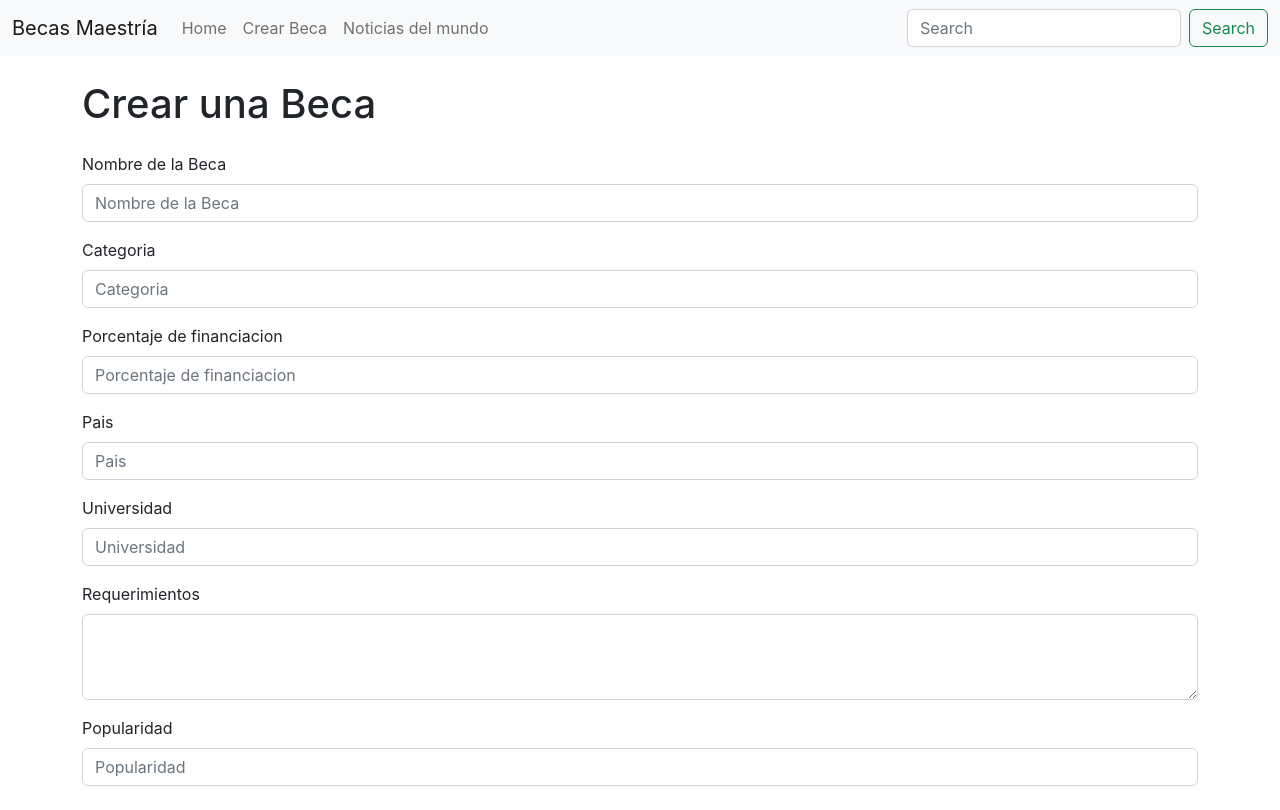
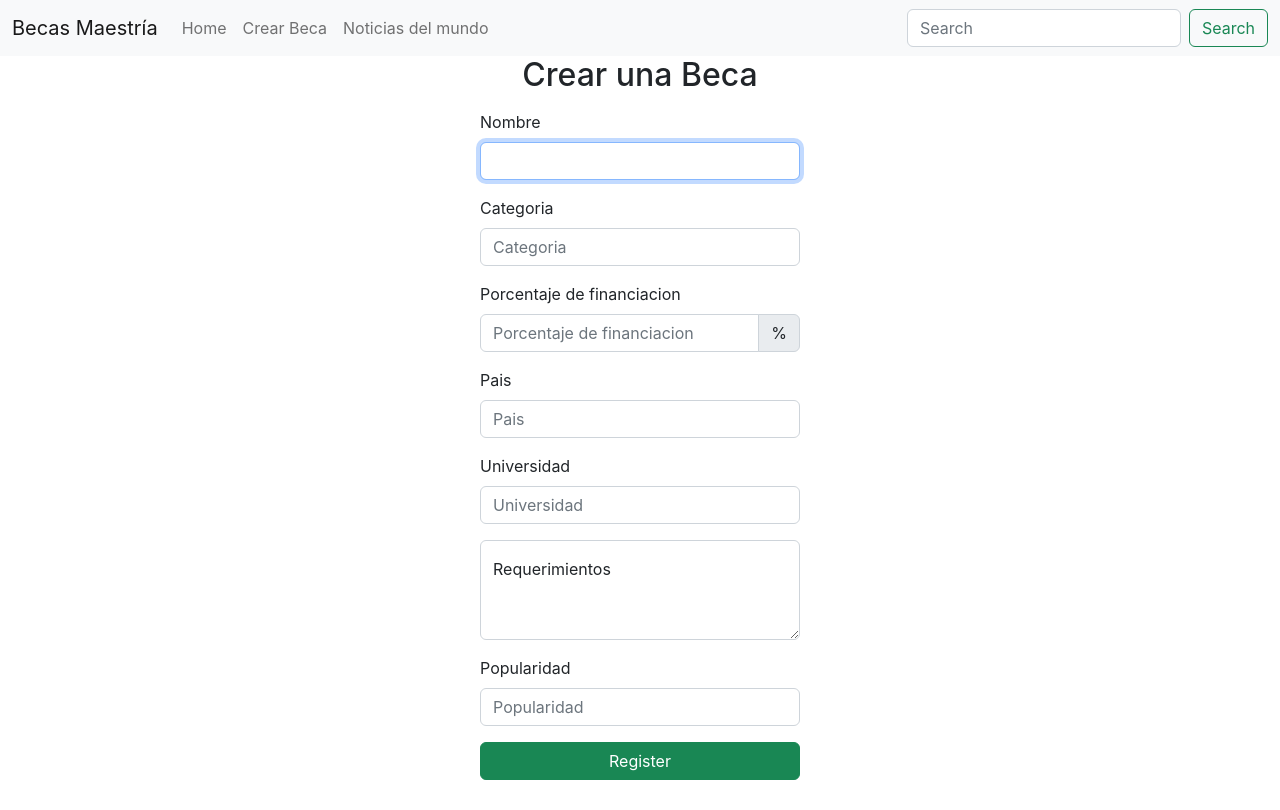
Before and after one commit to SrPio/Proyecto1-becas-www, a React (Create React App) app in the folder frontend/: page /BecasForm in a window 1280 px wide. Built offline with nearby package versions, Linux system fonts and the light colour scheme.

Commit message:
Metodo CREATE funcionando El metodo para crear una beca está funcionando. El de eliminar y editar no están funcionando.

```diff
--- a/frontend/src/components/becas/BecasCards/BecasCards.jsx
+++ b/frontend/src/components/becas/BecasCards/BecasCards.jsx
@@ -5,10 +5,21 @@ import ListGroupItem from "react-bootstrap/ListGroupItem";
 import Col from "react-bootstrap/Col";
 import Row from "react-bootstrap/Row";
 import Button from "react-bootstrap/Button";
+import { useNavigate } from "react-router-dom";
 
-function BecasCards({ becasData }) {
+import * as FuncionesBecas from "../FuncionesBecas/FuncionesBecas";
+
+function BecasCards({ becasData, obtenerBecas }) {
+  const navigate = useNavigate();
+
+  const handleDelete = async (becaId) => {
+    console.log(becaId);
+    await FuncionesBecas.deleteBeca(becaId);
+    obtenerBecas();
+  };
+
   return (
-    <Row xs={1} md={4} className="g-4">
+    <Row xs={1} md={3} className="g-4">
       {becasData.map((beca) => {
         return (
           <Col className="mb-2" key={beca.id}>
@@ -28,7 +39,21 @@ function BecasCards({ becasData }) {
                 <ListGroupItem>{beca.popularidad}</ListGroupItem>
               </ListGroup>
               <Card.Body>
-                <Button variant="primary">Mas Información</Button>
+                <div className="d-grid gap-2">
+                  <Button variant="primary">Mas Información</Button>
+                  <Button
+                    variant="info"
+                    onClick={() => navigate(`/updateBeca/${beca.id}`)}
+                  >
+                    Editar Beca
+                  </Button>
+                  <Button
+                    onClick={() => beca.id && handleDelete(beca.id)}
+                    variant="danger"
+                  >
+                    Borrar Beca
+                  </Button>
+                </div>
               </Card.Body>
             </Card>
           </Col>
--- a/frontend/src/components/becas/BecasForm/BecasForm.jsx
+++ b/frontend/src/components/becas/BecasForm/BecasForm.jsx
@@ -1,54 +1,173 @@
-import React from "react";
-import Button from "react-bootstrap/Button";
-import Form from "react-bootstrap/Form";
+import React, { useEffect, useState } from "react";
+import { useNavigate, useParams } from "react-router-dom";
+
+import * as FuncionesBecas from "../FuncionesBecas/FuncionesBecas";
 
 function BecasForm() {
+  const navigate = useNavigate();
+  const params = useParams();
+
+  const INITIAL_STATE = {
+    nombre: "",
+    categoria: "",
+    porcentaje_financia: "",
+    pais: "",
+    universidad: "",
+    requerimientos: "",
+    popularidad: "",
+  };
+
+  const [beca, setBeca] = useState(INITIAL_STATE);
+
+  const handleInputChange = (e) => {
+    setBeca({ ...beca, [e.target.name]: e.target.value });
+  };
+
+  const handleSubmit = async (e) => {
+    e.preventDefault();
+    /* console.log(beca); */
+    try {
+      let res;
+      res = await FuncionesBecas.registerBeca(beca);
+      const data = await res.json();
+      console.log(data);
+      navigate("/");
+    } catch (error) {
+      console.log(error);
+    }
+  };
+
+  const getBeca = async (becaId) => {
+    try {
+      const res = await FuncionesBecas.getBeca(becaId);
+      const data = await res.json();
+      console.log(data);
+    } catch (error) {
+      console.log(error);
+    }
+  };
+
+  useEffect(() => {
+    if (params.id) {
+      getBeca(params.id);
+    }
+  }, []);
+
   return (
-    <div className="container my-4">
-      <Form>
-        <h1 className="my-4">Crear una Beca</h1>
-        <Form.Group className="mb-3" controlId="nombre">
-          <Form.Label>Nombre de la Beca</Form.Label>
-          <Form.Control
+    <div className="col-md-3 mx-auto">
+      <h2 className="mb-3 text-center">Crear una Beca</h2>
+      <form onSubmit={handleSubmit}>
+        <div className="mb-3">
+          <label className="form-label">Nombre</label>
+          <input
             type="text"
-            placeholder="Nombre de la Beca"
+            name="nombre"
+            value={beca.nombre}
+            onChange={handleInputChange}
+            className="form-control"
+            minLength="2"
             maxLength="50"
+            autoFocus
+            required
           />
-        </Form.Group>
-        <Form.Group className="mb-3" controlId="categoria">
-          <Form.Label>Categoria</Form.Label>
-          <Form.Control type="text" placeholder="Categoria" maxLength="50" />
-        </Form.Group>
-        <Form.Group className="mb-3" controlId="porcentajeFinancia">
-          <Form.Label>Porcentaje de financiacion</Form.Label>
-          <Form.Control
+        </div>
+        <div className="mb-3">
+          <label className="form-label">Categoria</label>
+          <input
             type="text"
-            placeholder="Porcentaje de financiacion"
-            maxLength="2"
+            className="form-control"
+            placeholder="Categoria"
+            name="categoria"
+            maxLength="50"
+            value={beca.categoria}
+            onChange={handleInputChange}
           />
-        </Form.Group>
-        <Form.Group className="mb-3" controlId="pais">
-          <Form.Label>Pais</Form.Label>
-          <Form.Control type="text" placeholder="Pais" maxLength="50" />
-        </Form.Group>
-        <Form.Group className="mb-3" controlId="universidad">
-          <Form.Label>Universidad</Form.Label>
-          <Form.Control type="text" placeholder="Universidad" maxLength="50" />
-        </Form.Group>
-        <Form.Group className="mb-3" controlId="requerimientos">
-          <Form.Label>Requerimientos</Form.Label>
-          <Form.Control as="textarea" rows={3} maxLength="250" />
-        </Form.Group>
-        <Form.Group className="mb-3" controlId="popularidad">
-          <Form.Label>Popularidad</Form.Label>
-          <Form.Control
+        </div>
+        <div className="mb-3">
+          <label className="form-label">Porcentaje de financiacion</label>
+          <div className="input-group mb-3">
+            <input
+              type="number"
+              placeholder="Porcentaje de financiacion"
+              name="porcentaje_financia"
+              className="form-control"
+              min="1"
+              max="100"
+              value={beca.porcentaje_financia}
+              onChange={handleInputChange}
+            />
+            <span className="input-group-text" id="basic-addon2">
+              %
+            </span>
+          </div>
+        </div>
+        <div className="mb-3">
+          <label className="form-label">Pais</label>
+          <input
+            type="text"
+            className="form-control"
+            name="pais"
+            placeholder="Pais"
+            maxLength="50"
+            value={beca.pais}
+            onChange={handleInputChange}
+          />
+        </div>
+        <div className="mb-3">
+          <label className="form-label">Universidad</label>
+          <input
+            type="text"
+            className="form-control"
+            name="universidad"
+            placeholder="Universidad"
+            maxLength="50"
+            value={beca.universidad}
+            onChange={handleInputChange}
+          />
+        </div>
+        <div className="mb-3">
+          <div className="form-floating">
+            <textarea
+              className="form-control"
+              placeholder="Leave a comment here"
+              id="floatingTextarea2"
+              style={{ height: "100px" }}
+              name="requerimientos"
+              maxLength="250"
+              value={beca.requerimientos}
+              onChange={handleInputChange}
+            ></textarea>
+            <label htmlFor="floatingTextarea2">Requerimientos</label>
+          </div>
+        </div>
+        <div className="mb-3">
+          <label className="form-label">Popularidad</label>
+          <input
             type="number"
+            name="popularidad"
             placeholder="Popularidad"
             min="1"
             max="5"
+            value={beca.popularidad}
+            onChange={handleInputChange}
+            className="form-control"
           />
-        </Form.Group>
-      </Form>
+        </div>
+        <div className="d-grid gap-2">
+          {/* {params.id ? (
+            <button type="submit" className="btn btn-block btn-primary">
+              Update
+            </button>
+          ) : (
+            <button type="submit" className="btn btn-block btn-success">
+              Register
+            </button>
+          )} */}
+          <button type="submit" className="btn btn-block btn-success">
+            Register
+          </button>
+        </div>
+      </form>
     </div>
   );
 }
--- a/frontend/src/components/becas/BecasList/BecasList.jsx
+++ b/frontend/src/components/becas/BecasList/BecasList.jsx
@@ -27,7 +27,7 @@ function BecasList() {
     <div>
       <h1>Becas de maestría.</h1>
       <div>
-        <BecasCards becasData={becasData} />
+        <BecasCards becasData={becasData} obtenerBecas={obtenerBecas} />
       </div>
     </div>
   );
--- /dev/null
+++ b/frontend/src/components/becas/FuncionesBecas/FuncionesBecas.js
@@ -0,0 +1,30 @@
+const API_URL = `http://localhost:8000/api/beca/`
+
+export const registerBeca = async (newBeca) => {
+    return await fetch(API_URL, {
+        method: 'POST',
+        headers: {
+            'Content-Type': 'application/json'
+        },
+        body: JSON.stringify({
+            "nombre": String(newBeca.nombre).trim(),
+            "categoria": String(newBeca.categoria).trim(),
+            "porcentaje_financia": String(`${newBeca.porcentaje_financia}%`).trim(),
+            "pais": String(newBeca.pais).trim(),
+            "universidad": String(newBeca.universidad).trim(),
+            "requerimientos": String(newBeca.requerimientos).trim(),
+            "popularidad": String(newBeca.popularidad).trim(),
+        })
+    });
+};
+
+export const deleteBeca = async (becaId) => {
+    return await fetch(`${API_URL}${becaId}`,
+        {
+            method: 'DELETE'
+        });
+};
+
+export const getBeca = async (becaId) => {
+    return await fetch(`${API_URL}${becaId}`);
+};
--- a/frontend/src/index.js
+++ b/frontend/src/index.js
@@ -6,7 +6,6 @@ import reportWebVitals from './reportWebVitals';
 import { BrowserRouter, Route, Routes } from "react-router-dom"
 import NavbarComponent from './components/Navbar/NavbarComponent';
 import BecasForm from './components/becas/BecasForm/BecasForm';
-import BecasList from './components/becas/BecasList/BecasList';
 
 
 
@@ -18,6 +17,7 @@ root.render(
       <Routes>
         <Route exact path="/" element={<App />} />
         <Route path="/BecasForm" element={<BecasForm />} />
+        <Route path="/updateBeca/:id" element={<BecasForm />} />
       </Routes>
     </BrowserRouter>
   </React.StrictMode>
```
Also changed, not shown: 1 other file (tests, documents, lock files or other folders).
